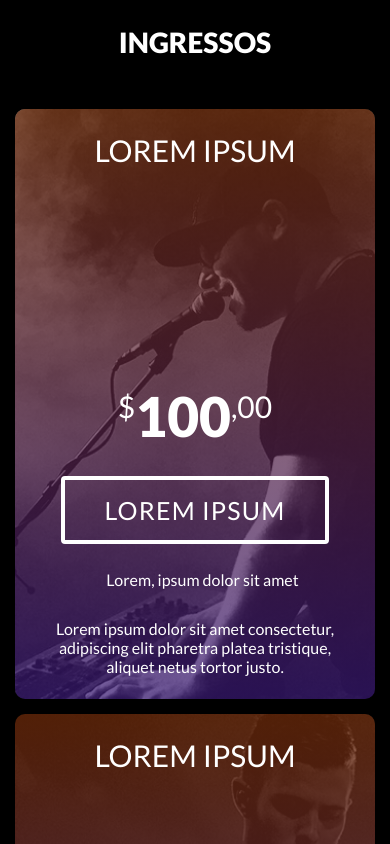
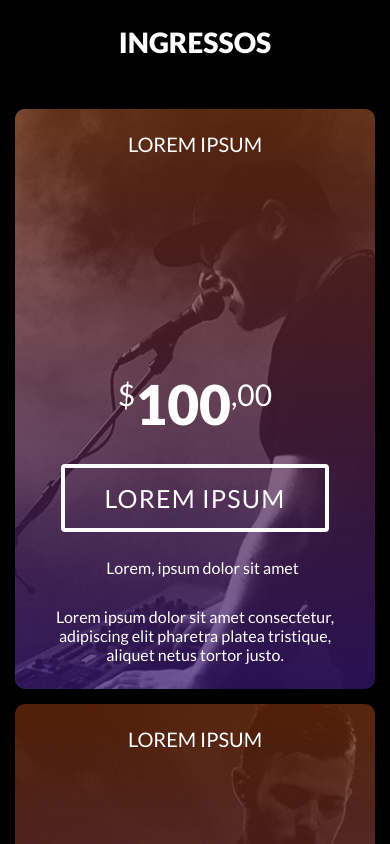
Before and after one commit to Romkandeveloper/Musical-Festival, a plain HTML site: page index.html in a window 390 px wide. Shown: the part 880-1724 px from the top of the page. Drawn offline with Linux system fonts and the light colour scheme; some icons are missing.

Commit message:
fixed font-size in cards-section

```diff
--- a/#source/scss/style.scss
+++ b/#source/scss/style.scss
@@ -300,14 +300,17 @@ body{
                 font-size:28px;
                 margin-bottom: 30px;
             }
+            &__title{
+                font-size: 20px;
+            }
         }
     }
+
     @media (max-width:700px){
         &{
             &__item{
                 margin-bottom: 15px;
                 width: 100%;
-                font-size:28px;
                 &:last-child{
                     margin-top:0;
                 }
```
Also changed, not shown: css/style.css.
